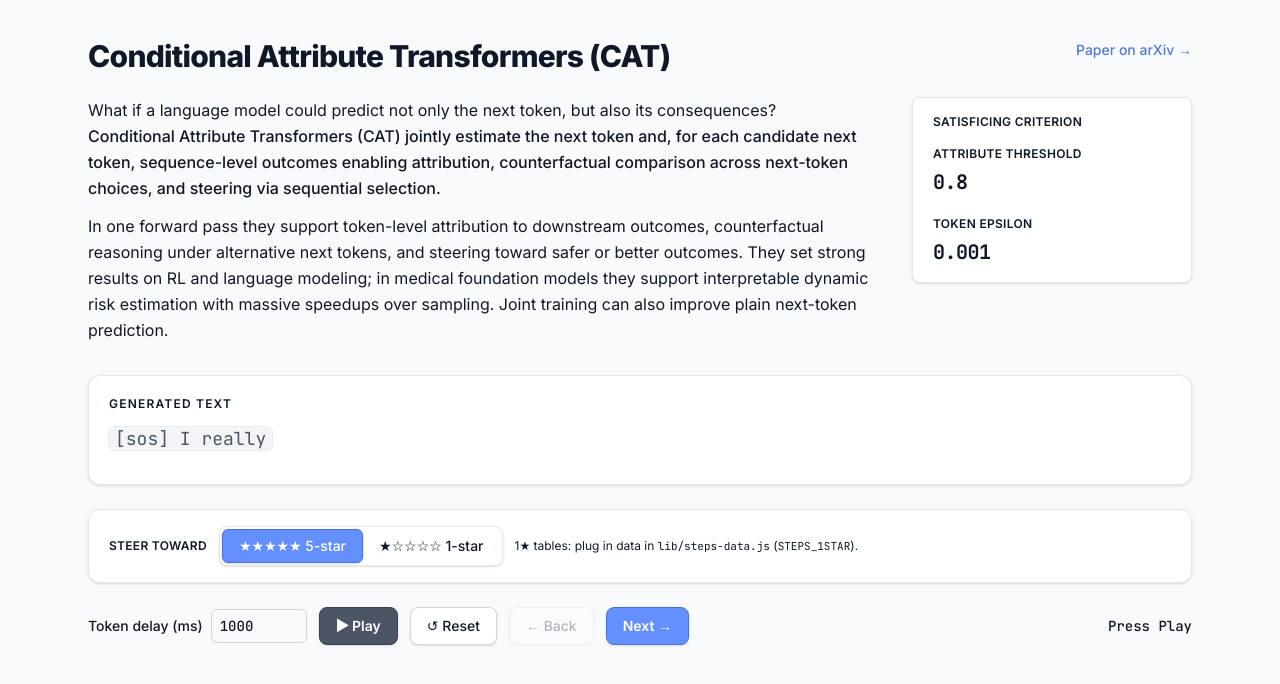
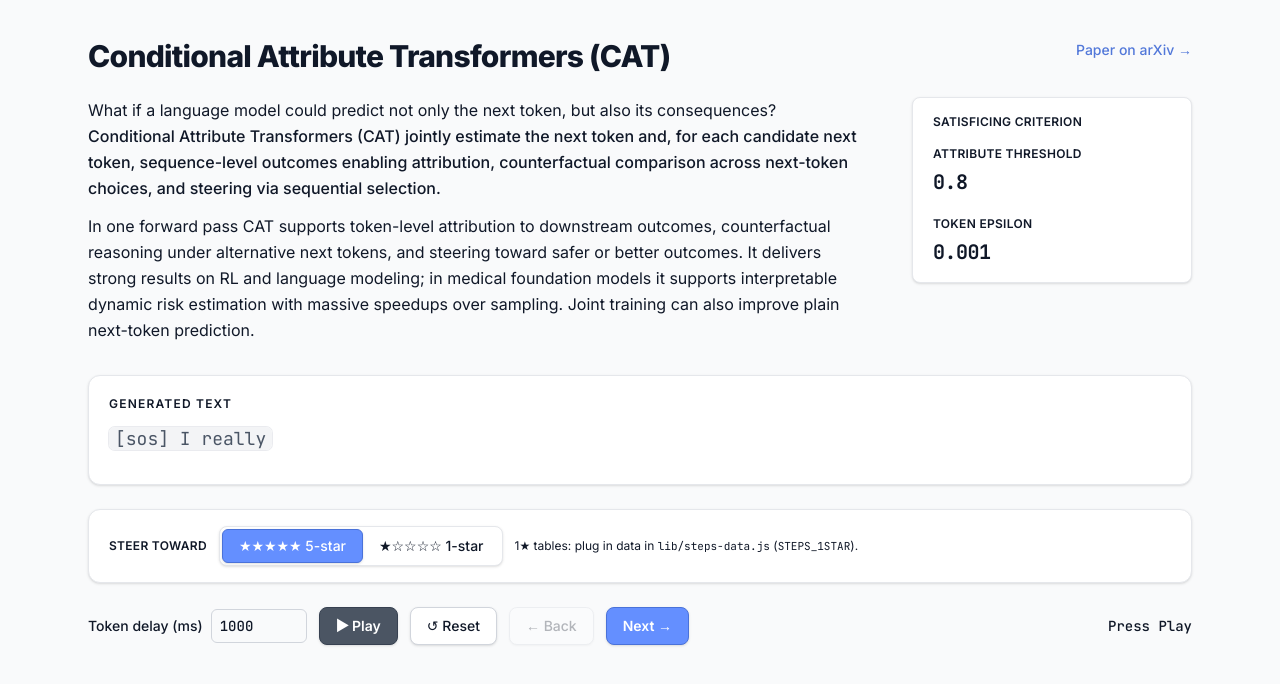
Before and after one commit to AJLozaLab/CAT-demo, a Next.js app: page / in a window 1280 px wide. Shown: the top 684 px of the page. Built offline with nearby package versions, Linux system fonts and the light colour scheme.

Commit message:
edit text

```diff
--- a/components/CATDemo.jsx
+++ b/components/CATDemo.jsx
@@ -489,7 +489,7 @@ export default function CATDemo() {
                   <br></br><span className="font-medium"> Conditional Attribute Transformers (CAT) jointly estimate the next token and, for each candidate next token, sequence-level outcomes enabling attribution, counterfactual comparison across next-token choices, and steering via sequential selection.</span>
                 </p>
                 <p>
-                  In one forward pass they support token-level attribution to downstream outcomes, counterfactual reasoning under alternative next tokens, and steering toward safer or better outcomes. They set strong results on RL and language modeling; in medical foundation models they support interpretable dynamic risk estimation with massive speedups over sampling. Joint training can also improve plain next-token prediction.
+                  In one forward pass CAT supports token-level attribution to downstream outcomes, counterfactual reasoning under alternative next tokens, and steering toward safer or better outcomes. It delivers strong results on RL and language modeling; in medical foundation models it supports interpretable dynamic risk estimation with massive speedups over sampling. Joint training can also improve plain next-token prediction.
                 </p>
               </div>
             </div>
```
